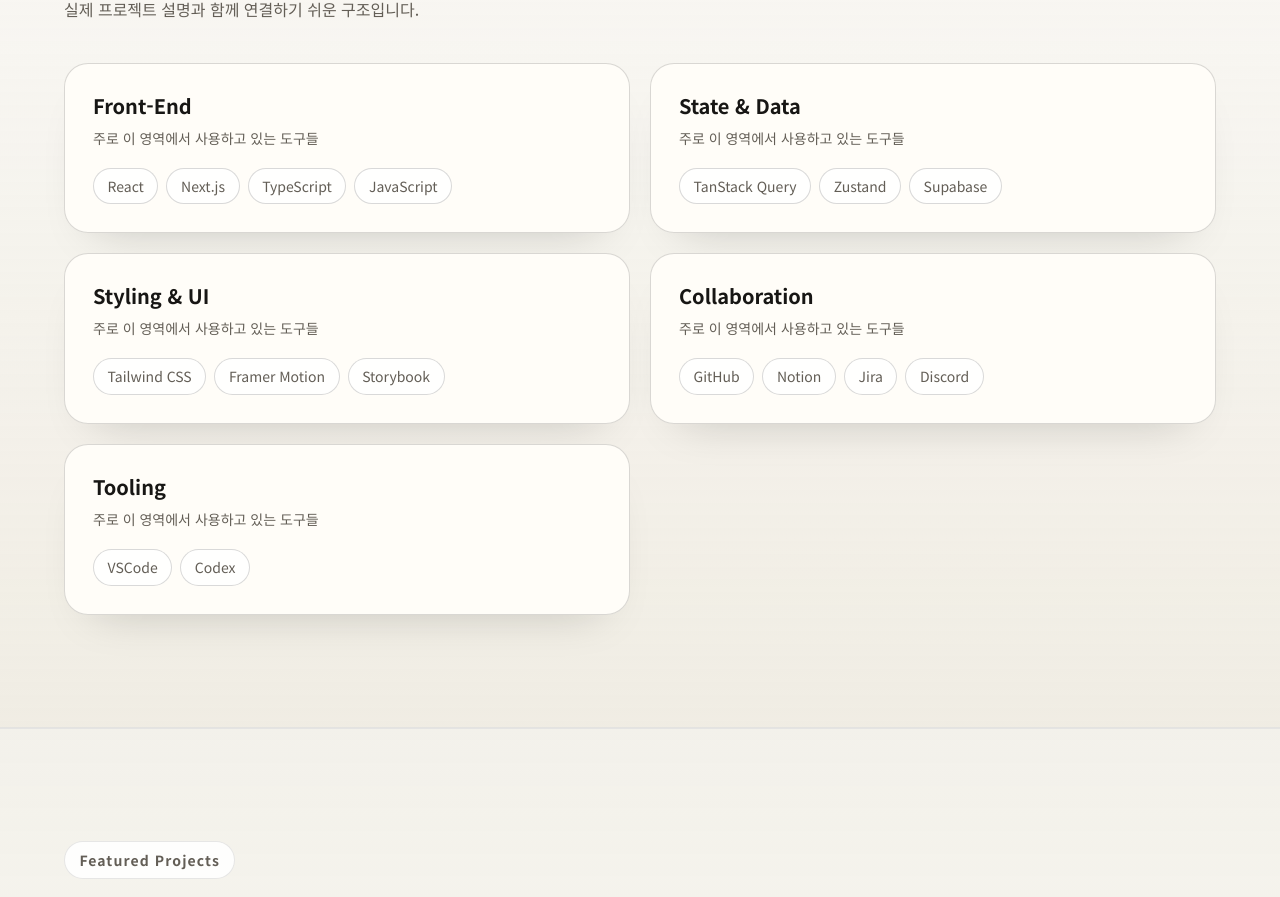
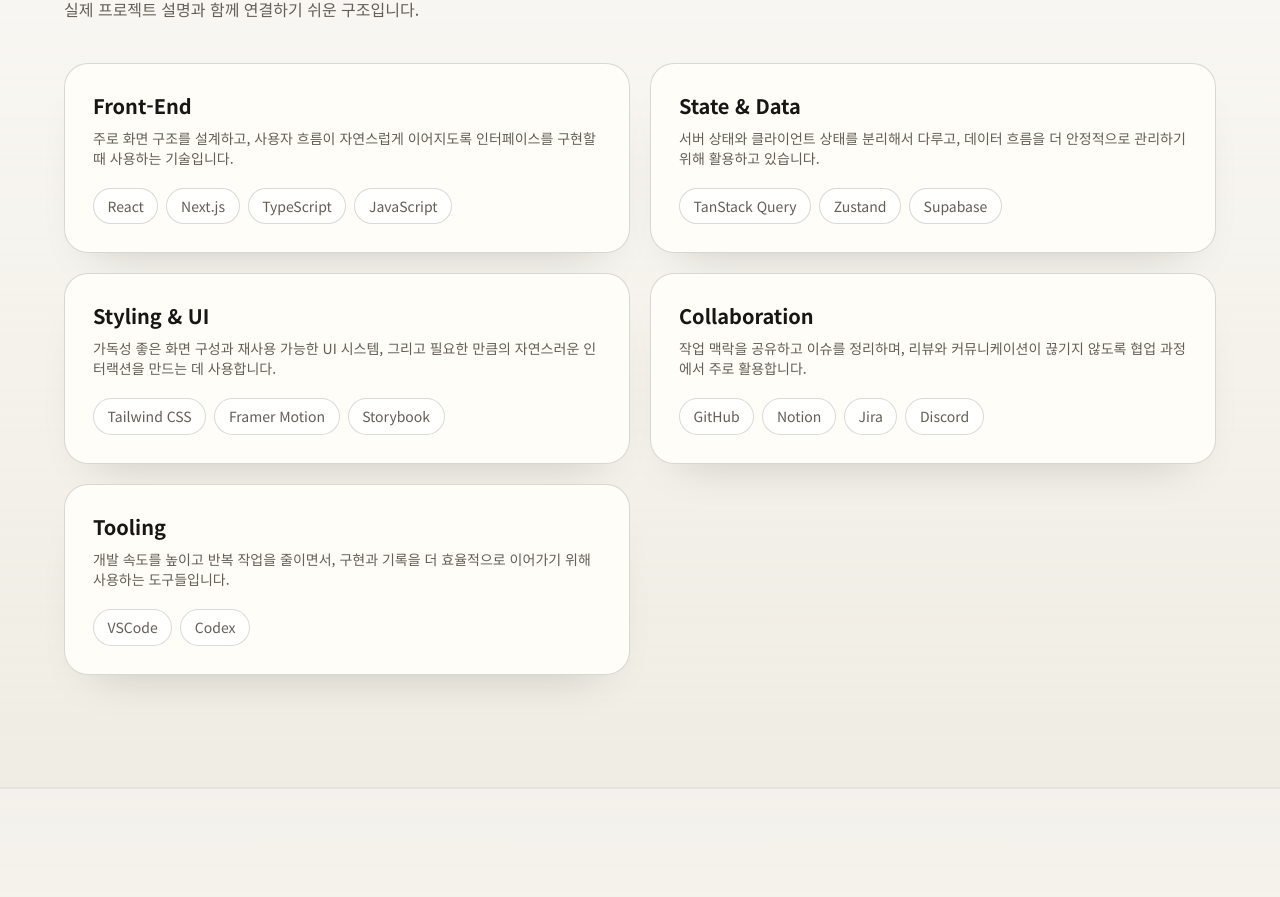
Before and after one commit to SeungMin-Baek98/portfolio, a Next.js app: page / in a window 1280 px wide. Shown: the part 1837-2734 px from the top of the page. Built offline with nearby package versions, Linux system fonts and the light colour scheme.

Commit message:
♻️ 기술 스택 그룹에 설명 추가 및 관련 컴포넌트 수정

```diff
--- a/components/home/tech-stack-section.tsx
+++ b/components/home/tech-stack-section.tsx
@@ -27,7 +27,7 @@
 												{group.category}
 											</p>
 											<p className="text-text-subtle text-sm">
-												주로 이 영역에서 사용하고 있는 도구들
+												{group.description}
 											</p>
 										</div>
 
--- a/data/site-content.ts
+++ b/data/site-content.ts
@@ -60,22 +60,32 @@
 export const techStackGroups: TechStackGroup[] = [
 	{
 		category: 'Front-End',
+		description:
+			'주로 화면 구조를 설계하고, 사용자 흐름이 자연스럽게 이어지도록 인터페이스를 구현할 때 사용하는 기술입니다.',
 		items: ['React', 'Next.js', 'TypeScript', 'JavaScript']
 	},
 	{
 		category: 'State & Data',
+		description:
+			'서버 상태와 클라이언트 상태를 분리해서 다루고, 데이터 흐름을 더 안정적으로 관리하기 위해 활용하고 있습니다.',
 		items: ['TanStack Query', 'Zustand', 'Supabase']
 	},
 	{
 		category: 'Styling & UI',
+		description:
+			'가독성 좋은 화면 구성과 재사용 가능한 UI 시스템, 그리고 필요한 만큼의 자연스러운 인터랙션을 만드는 데 사용합니다.',
 		items: ['Tailwind CSS', 'Framer Motion', 'Storybook']
 	},
 	{
 		category: 'Collaboration',
+		description:
+			'작업 맥락을 공유하고 이슈를 정리하며, 리뷰와 커뮤니케이션이 끊기지 않도록 협업 과정에서 주로 활용합니다.',
 		items: ['GitHub', 'Notion', 'Jira', 'Discord']
 	},
 	{
 		category: 'Tooling',
+		description:
+			'개발 속도를 높이고 반복 작업을 줄이면서, 구현과 기록을 더 효율적으로 이어가기 위해 사용하는 도구들입니다.',
 		items: ['VSCode', 'Codex']
 	}
 ];
--- a/types/portfolio.ts
+++ b/types/portfolio.ts
@@ -31,6 +31,7 @@
 
 export type TechStackGroup = {
 	category: string;
+	description: string;
 	items: string[];
 };
 
```
